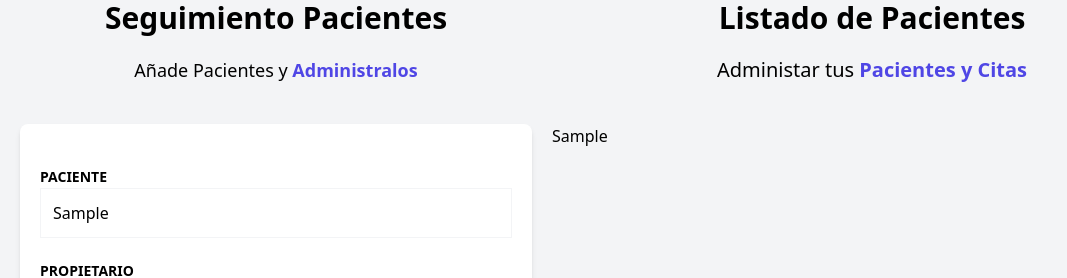
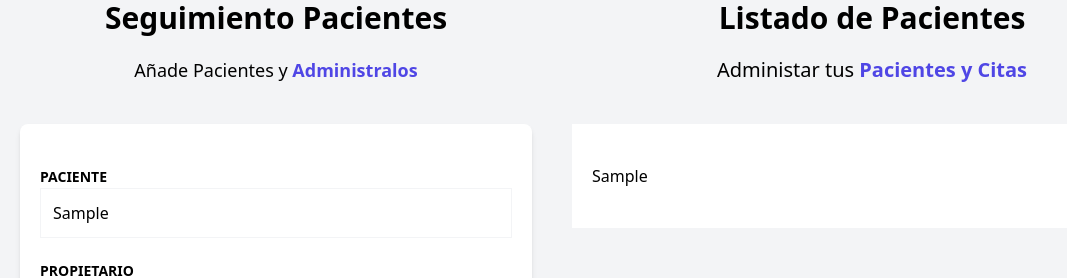
Before and after one commit to jossrider/pacientes-zustand, a React (Vite) app: page / in a window 1280 px wide. Both pictures are taken after typing "Sample", "Sample", "name@example.com", "2020-01-15", "Sample" into the empty fields and a click on the input "Guardar Paciente". Shown: the part 224-502 px from the top of the page, without its empty margins (0-1067 px from the left). Built offline with nearby package versions, Linux system fonts and the light colour scheme.

Commit message:
Iniciamos la generacion de detalle

```diff
--- a/src/components/PatientDetails.tsx
+++ b/src/components/PatientDetails.tsx
@@ -5,5 +5,5 @@ type PatientDetailsProps = {
 }
 
 export default function PatientDetails({ patient }: PatientDetailsProps) {
-  return <div>{patient.name}</div>
+  return <div className='mx-5 my-10 px-5 py-10 bg-white'>{patient.name}</div>
 }
```
